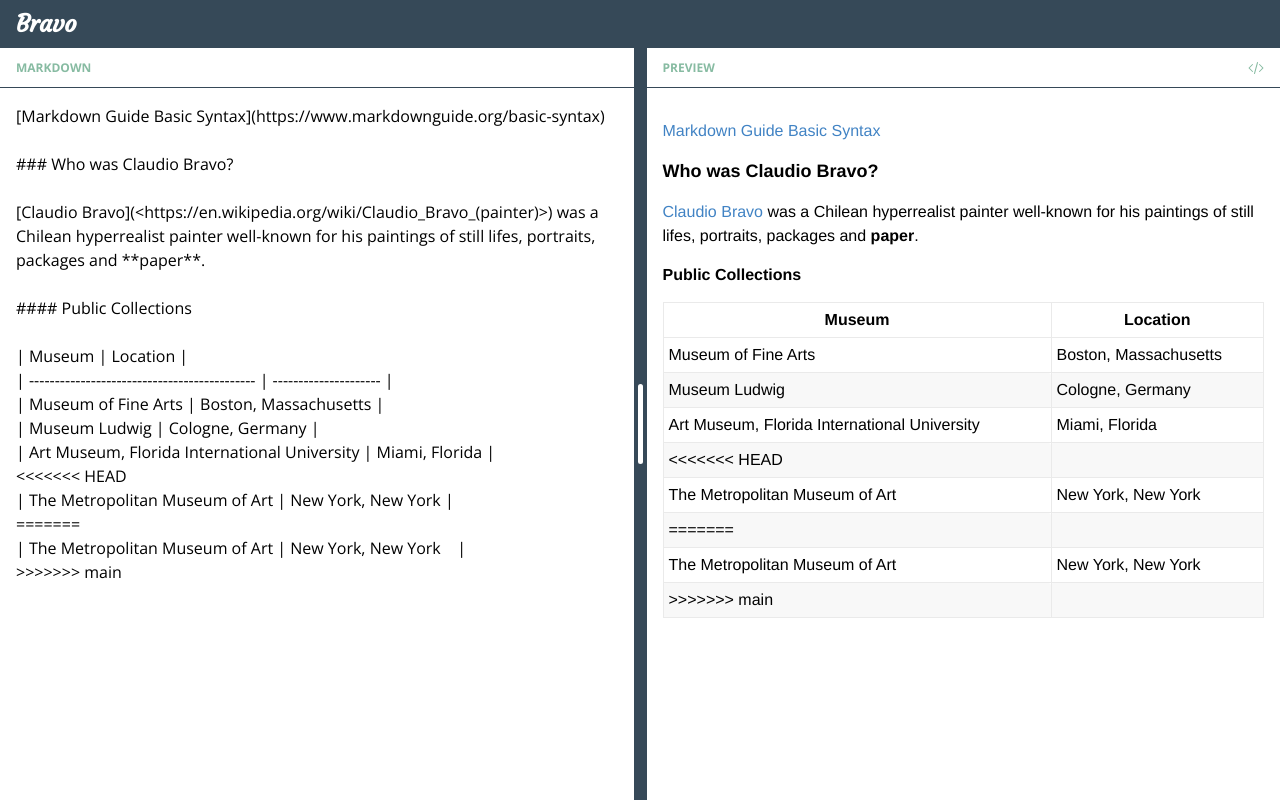
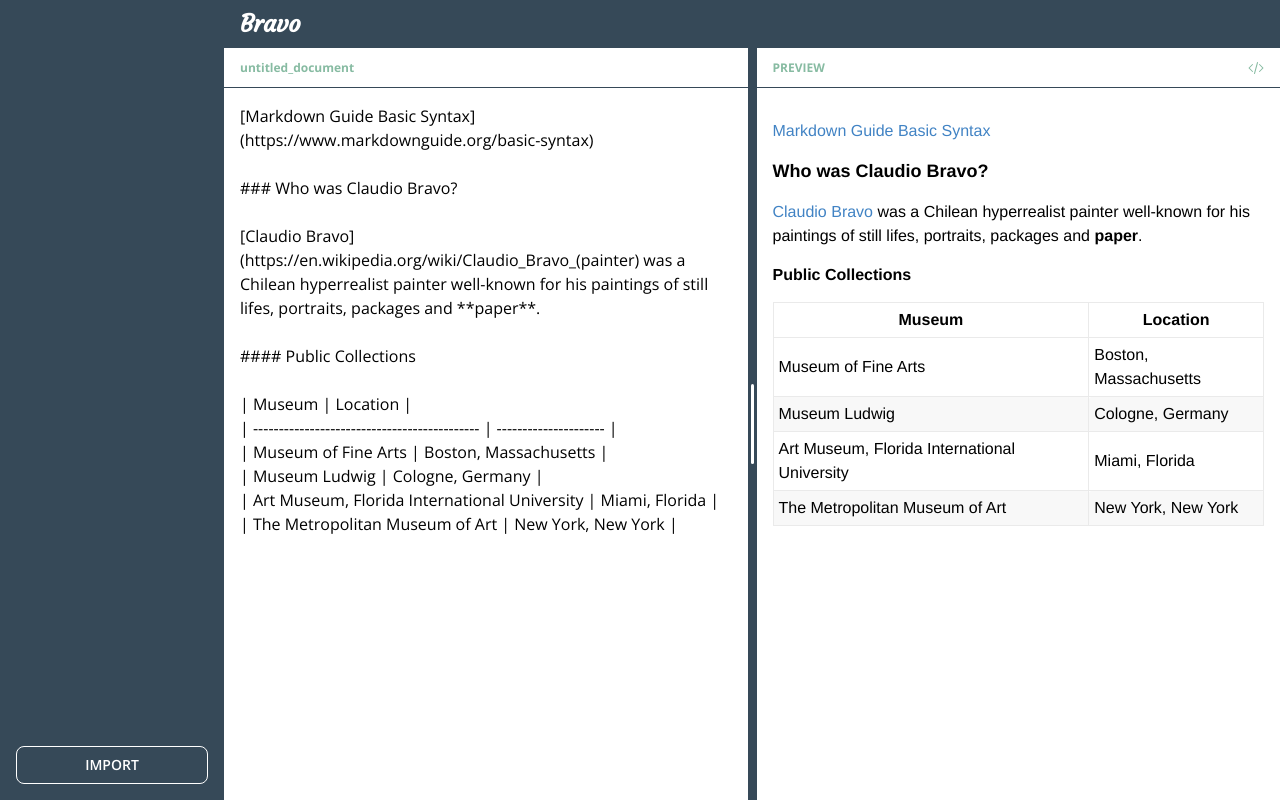
Before and after one commit to diakonovm/bravo, a React (Create React App) app: page / in a window 1280 px wide. Built offline with nearby package versions, Linux system fonts and the light colour scheme.

Commit message:
useState -> useReducer

```diff
--- a/package.json
+++ b/package.json
@@ -17,6 +17,7 @@
     "react-dom": "^18.2.0",
     "react-resizable-panels": "0.0.35",
     "react-scripts": "5.0.1",
+    "react-use-measure": "^2.1.1",
     "sass": "^1.57.1",
     "web-vitals": "^2.1.4"
   },
--- a/src/App.js
+++ b/src/App.js
@@ -1,47 +1,30 @@
-import { useMemo, useState } from 'react'
 import { PanelGroup, Panel, PanelResizeHandle } from 'react-resizable-panels'
-import defaultText from './default-text.js'
 import Editor from './components/Editor.js'
+import Menu from './components/Menu.js'
 import Preview from './components/Preview.js'
-import EditorContext from './contexts/EditorContext.js'
-
 import styled from '@emotion/styled'
+import { EditorProvider } from './contexts/EditorContext.js'
 
 const Logo = styled.div`
   font-family: 'Courgette';
 `
 
-function App() {
-  const [unparsedText, setUnparsedText] = useState(defaultText)
-
-  const editorContext = useMemo(
-    () => ({
-      unparsedText,
-      setUnparsedText
-    }),
-    [unparsedText]
-  )
-
+export default function App() {
   return (
-    <EditorContext.Provider value={editorContext}>
-      <div className="h-screen min-h-0 max-h-screen flex flex-col">
+    <EditorProvider>
+      <div className="h-screen min-h-0 max-h-screen flex">
+        <Menu className="flex-shrink-0 w-56" />
+        <div className="h-full flex-1 flex flex-col">
           <nav className="flex-shrink-0 flex items-center justify-between py-5 px-4 h-12">
             <Logo className="text-2xl font-bold text-white">Bravo</Logo>
-          <div className="">
-            <ul className="flex items-center space-x-4">
-              <li>
-                <button></button>
-              </li>
-            </ul>
-          </div>
           </nav>
           <div className="flex-1 w-full h-full">
             <PanelGroup direction="horizontal">
               <Panel minSize={20} className="bg-white">
                 <Editor />
               </Panel>
-            <PanelResizeHandle className="flex flex-col items-center justify-center px-1">
-              <div class="w-[5px] h-20 rounded-lg bg-white"></div>
+              <PanelResizeHandle className="group flex flex-col items-center justify-center px-[3px]">
+                <div className="w-[3px] h-20 hover:h-24 rounded-lg bg-white hover:bg-gray-100 transition-all duration-200"></div>
               </PanelResizeHandle>
               <Panel minSize={20} className="bg-white">
                 <Preview />
@@ -49,8 +32,7 @@
             </PanelGroup>
           </div>
         </div>
-    </EditorContext.Provider>
+      </div>
+    </EditorProvider>
   )
 }
-
-export default App
--- a/src/components/Editor.js
+++ b/src/components/Editor.js
@@ -1,17 +1,33 @@
 import { useContext } from 'react'
-import EditorContext from '../contexts/EditorContext.js'
+import { EditorContext } from '../contexts/EditorContext.js'
 
 export default function Editor() {
   const editorContext = useContext(EditorContext)
+  const { state, dispatch } = editorContext
+  const document = state.collection.find((item) => item.id === state.active)
+
+  const handleSetTitle = (event) => {
+    dispatch({
+      type: 'SET_TITLE',
+      payload: { id: document.id, title: event.target.value }
+    })
+  }
+
+  const handleSetBody = (event) => {
+    dispatch({
+      type: 'SET_BODY',
+      payload: { id: document.id, body: event.target.value }
+    })
+  }
 
   return (
     <div className="w-full h-full flex flex-col">
       <div className="flex-shrink-0 flex items-center justify-between h-10 px-4 text-xs uppercase font-bold border-b border-primary">
-        Markdown
+        <input onChange={handleSetTitle} type="text" value={document.title} className="w-full p-0 focus:outline-none" />
       </div>
       <textarea
-        value={editorContext.unparsedText}
-        onChange={(e) => editorContext.setUnparsedText(e.target.value)}
+        value={document.body}
+        onChange={handleSetBody}
         className="flex-1 text-black w-full h-full p-4 overflow-y-scroll resize-none focus:outline-none"
       ></textarea>
     </div>
--- /dev/null
+++ b/src/components/Menu.js
@@ -0,0 +1,55 @@
+import { useContext, useEffect, useRef, useState } from 'react'
+import { EditorContext } from '../contexts/EditorContext.js'
+
+export default function Menu({ className }) {
+  const editorContext = useContext(EditorContext)
+
+  const [fileReader] = useState(() => {
+    if (FileReader) return new FileReader()
+
+    return null
+  })
+  const importRef = useRef(null)
+
+  useEffect(() => {
+    const readFileOnLoad = () => {
+      const text = fileReader.result
+      editorContext.setUnparsedText(text)
+    }
+
+    fileReader.addEventListener('load', readFileOnLoad)
+
+    return () => {
+      fileReader.removeEventListener('load', readFileOnLoad)
+    }
+  }, [])
+
+  const handleFileImport = () => {
+    importRef.current.click()
+  }
+
+  const importSelectedFile = (event) => {
+    event.preventDefault()
+
+    const file = event.target.files[0]
+
+    if (file) {
+      fileReader.readAsText(file)
+    }
+  }
+
+  return (
+    <div className={`flex flex-col pb-4 ${className}`}>
+      <div className="flex-1"></div>
+      <div className="flex-shink-0 px-4">
+        <button
+          onClick={handleFileImport}
+          className="w-full py-2 text-sm font-semibold text-white uppercase border border-white rounded-lg"
+        >
+          import
+        </button>
+        <input onChange={importSelectedFile} ref={importRef} type="file" className="hidden" />
+      </div>
+    </div>
+  )
+}
--- a/src/components/Preview.js
+++ b/src/components/Preview.js
@@ -1,17 +1,19 @@
 import { useContext, useEffect, useState } from 'react'
-import EditorContext from '../contexts/EditorContext.js'
+import { EditorContext } from '../contexts/EditorContext.js'
 import { marked } from 'marked'
 import DOMPurify from 'dompurify'
 
 export default function Preview() {
   const editorContext = useContext(EditorContext)
+  const { state } = editorContext
+  const document = state.collection.find((item) => item.id === state.active)
 
-  const [parsedText, setParsedText] = useState(marked.parse(editorContext.unparsedText))
+  const [parsedText, setParsedText] = useState(marked.parse(document.body))
   const [htmlFormat, setHtmlFormat] = useState(false)
 
   useEffect(() => {
-    setParsedText(marked.parse(DOMPurify.sanitize(editorContext.unparsedText)))
-  }, [editorContext.unparsedText])
+    setParsedText(marked.parse(DOMPurify.sanitize(document.body)))
+  }, [document.title, document.body])
 
   const handleSetFormat = () => {
     setHtmlFormat((format) => !format)
@@ -36,7 +38,9 @@
         </svg>
       </div>
       {htmlFormat ? (
-        <div className="flex-1 w-full h-full p-4 text-black overflow-y-scroll">{parsedText}</div>
+        <div className="flex-1 w-full h-full p-4 text-black overflow-y-scroll break-words">
+          <pre>{parsedText}</pre>
+        </div>
       ) : (
         <div
           dangerouslySetInnerHTML={{ __html: parsedText }}
--- a/src/contexts/EditorContext.js
+++ b/src/contexts/EditorContext.js
@@ -1,5 +1,39 @@
-import { createContext } from 'react'
+import { createContext, useEffect, useReducer, useMemo } from 'react'
+import useLocalStorage from '../hooks/useLocalStorage.js'
+import documentReducer from '../reducers/documentReducer.js'
+import DEFAULT_TEXT from '../default-text.js'
 
-const EditorContext = createContext(undefined)
+const DEFAULT_STATE = {
+  active: 0,
+  collection: [
+    {
+      id: 0,
+      title: 'untitled_document',
+      body: DEFAULT_TEXT,
+      createdAt: null,
+      updatedAt: null
+    }
+  ]
+}
 
-export default EditorContext
+export const EditorContext = createContext(undefined)
+
+export const EditorProvider = ({ children }) => {
+  const [documents, setDocuments] = useLocalStorage('documents', DEFAULT_STATE)
+
+  const [state, dispatch] = useReducer(documentReducer, documents)
+
+  useEffect(() => {
+    setDocuments(state)
+  }, [state])
+
+  const value = useMemo(
+    () => ({
+      state,
+      dispatch
+    }),
+    [state]
+  )
+
+  return <EditorContext.Provider value={value}>{children}</EditorContext.Provider>
+}
--- a/src/default-text.js
+++ b/src/default-text.js
@@ -2,7 +2,7 @@
 
 ### Who was Claudio Bravo?
 
-[Claudio Bravo](<https://en.wikipedia.org/wiki/Claudio_Bravo_(painter)>) was a Chilean hyperrealist painter well-known for his paintings of still lifes, portraits, packages and **paper**.
+[Claudio Bravo](https://en.wikipedia.org/wiki/Claudio_Bravo_(painter) was a Chilean hyperrealist painter well-known for his paintings of still lifes, portraits, packages and **paper**.
 
 #### Public Collections
 
@@ -11,11 +11,7 @@
 | Museum of Fine Arts | Boston, Massachusetts |
 | Museum Ludwig | Cologne, Germany |
 | Art Museum, Florida International University | Miami, Florida |
-<<<<<<< HEAD
 | The Metropolitan Museum of Art | New York, New York |
-=======
-| The Metropolitan Museum of Art | New York, New York    |
->>>>>>> main
 `
 
 export default text
--- /dev/null
+++ b/src/hooks/useLocalStorage.js
@@ -0,0 +1,39 @@
+import { useState } from 'react'
+
+export default function useLocalStorage(key, initialValue) {
+  // State to store our value
+  // Pass initial state function to useState so logic is only executed once
+  const [storedValue, setStoredValue] = useState(() => {
+    if (typeof window === 'undefined') {
+      return initialValue
+    }
+    try {
+      // Get from local storage by key
+      const item = window.localStorage.getItem(key)
+      // Parse stored json or if none return initialValue
+      return item ? JSON.parse(item) : initialValue
+    } catch (error) {
+      // If error also return initialValue
+      console.log(error)
+      return initialValue
+    }
+  })
+  // Return a wrapped version of useState's setter function that ...
+  // ... persists the new value to localStorage.
+  const setValue = (value) => {
+    try {
+      // Allow value to be a function so we have same API as useState
+      const valueToStore = value instanceof Function ? value(storedValue) : value
+      // Save state
+      setStoredValue(valueToStore)
+      // Save to local storage
+      if (typeof window !== 'undefined') {
+        window.localStorage.setItem(key, JSON.stringify(valueToStore))
+      }
+    } catch (error) {
+      // A more advanced implementation would handle the error case
+      console.log(error)
+    }
+  }
+  return [storedValue, setValue]
+}
--- /dev/null
+++ b/src/reducers/documentReducer.js
@@ -0,0 +1,36 @@
+export default function Reducer(state, action) {
+  switch (action.type) {
+    case 'IMPORT':
+      return state
+    case 'SET_TITLE':
+      return state.collection.find((item) => item.id === action.payload.id)
+        ? {
+            ...state,
+            collection: state.collection.map((item) => {
+              return item.id === action.payload.id
+                ? {
+                    ...item,
+                    title: action.payload.title
+                  }
+                : item
+            })
+          }
+        : state
+    case 'SET_BODY':
+      return state.collection.find((item) => item.id === action.payload.id)
+        ? {
+            ...state,
+            collection: state.collection.map((item) => {
+              return item.id === action.payload.id
+                ? {
+                    ...item,
+                    body: action.payload.body
+                  }
+                : item
+            })
+          }
+        : state
+    default:
+      return state
+  }
+}
```
Also changed, not shown: 2 other files (tests, documents, lock files or other folders). Lines whose indentation alone changed are shown as unchanged.
